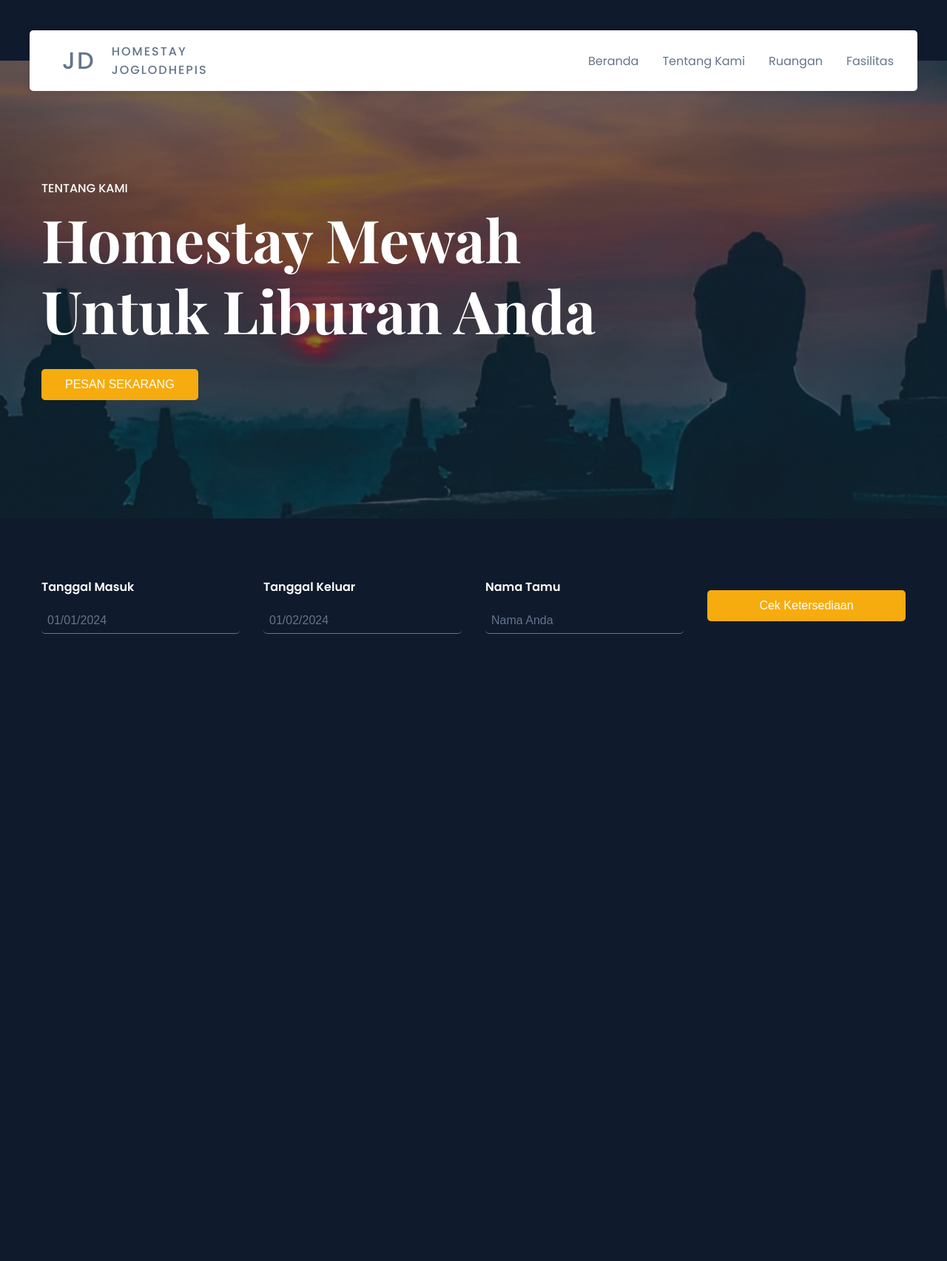
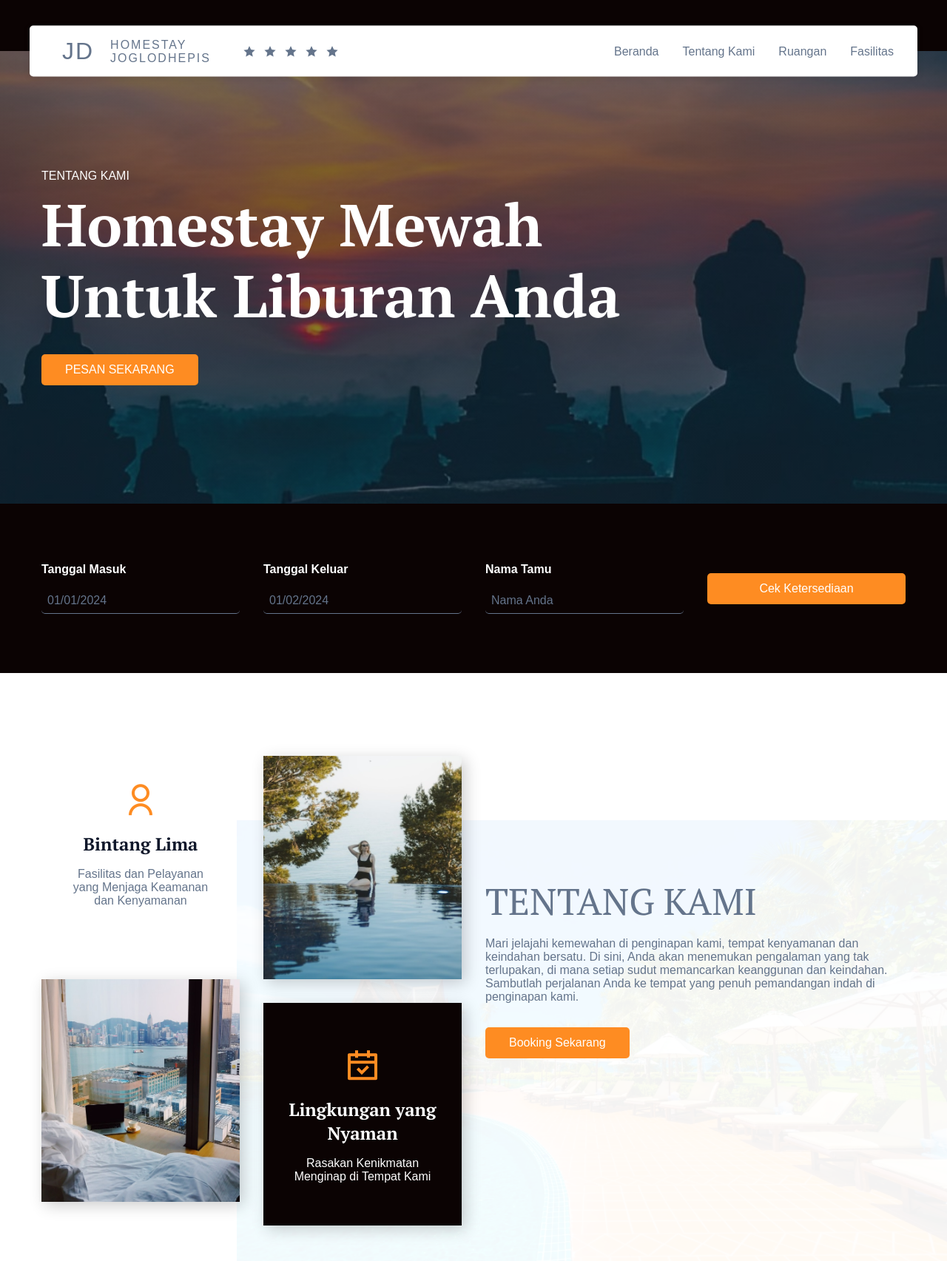
Before and after one commit to pradiptadewan/UTS-PEMOGRAMAN-WEB, a PHP site: page / in a window 1280 px wide. Shown: the whole page at 74% size. Before the commit the page ends 857 px from the top, so only its background shows below. Run offline with PHP 8.4, Linux system fonts and the light colour scheme.

Commit message:
Lanjutan Bagian About/Tentang Kami

```diff
--- a/index.html
+++ b/index.html
@@ -3,13 +3,11 @@
   <head>
     <meta charset="UTF-8" />
     <meta name="viewport" content="width=device-width, initial-scale=1.0" />
-    <link
-      href="https://cdn.jsdelivr.net/npm/remixicon@3.5.0/fonts/remixicon.css"
-      rel="stylesheet"
-    />
+    <link href="https://cdn.jsdelivr.net/npm/remixicon@3.5.0/fonts/remixicon.css" rel="stylesheet"/>
     <link rel="stylesheet" href="style.css" />
     <title>Homestay Joglo Dhepis</title>
   </head>
+
   <body>
     <nav>
       <div class="nav__bar">
@@ -17,6 +15,12 @@
           <div class="logo nav__logo">
             <div>JD</div>
             <span>HOMESTAY<br/>JOGLODHEPIS</span>
+            <div></div>
+            <i class="ri-star-fill"></i>
+            <i class="ri-star-fill"></i>
+            <i class="ri-star-fill"></i>
+            <i class="ri-star-fill"></i>
+            <i class="ri-star-fill"></i>
           </div>
           <div class="nav__menu__btn" id="menu-btn">
             <i class="ri-menu-line"></i>
@@ -54,7 +58,42 @@
             <label for="guests">Nama Tamu</label>
             <input type="text" placeholder="Nama Anda" />
           </div>
-          <button class="btn">Cek Ketersediaan</button>
+          <button class="btn" id="btn_book">Cek Ketersediaan</button>
         </form>
       </div>
     </section>
+
+    <section class="about" id="about">
+      <div class="section__container about__container">
+        <div class="about__grid">
+          <div class="about__image">
+            <img src="gambar/about1.jpg" alt="Joglo Dhepis">
+          </div>
+          <div class="about__card">
+            <span> <i class="ri-user-line"></i></span>
+            <h4>Bintang Lima</h4>
+            <p>
+              Fasilitas dan Pelayanan yang Menjaga Keamanan dan Kenyamanan
+            </p>
+          </div>
+          <div class="about__image">
+            <img src="gambar/about2.jpg" alt="Joglo Dhepis">
+          </div>
+          <div class="about__card">
+            <span><i class="ri-calendar-check-line"></i></span>
+            <h4>Lingkungan yang Nyaman</h4>
+            <p>Rasakan Kenikmatan Menginap di Tempat Kami</p>
+          </div>
+        </div>
+        <div class="about__content">
+          <p class="section__subheader" id="sub_about"> TENTANG KAMI</p>
+          <h2 class="section__header"></h2>
+          <p class="section__description">
+            Mari jelajahi kemewahan di penginapan kami, tempat kenyamanan dan keindahan bersatu.
+            Di sini, Anda akan menemukan pengalaman yang tak terlupakan, di mana setiap sudut memancarkan keanggunan dan keindahan.
+            Sambutlah perjalanan Anda ke tempat yang penuh pemandangan indah di penginapan kami.
+          </p>
+          <button class="btn">Booking Sekarang</button>
+        </div>
+      </div>
+    </section>
--- a/style.css
+++ b/style.css
@@ -1,14 +1,14 @@
-@import url("https://fonts.googleapis.com/css2?family=Playfair+Display:wght@600;700;800&family=Poppins:wght@400;500;600;700&display=swap");
+@import url('https://fonts.googleapis.com/css2?family=PT+Serif:ital,wght@0,400;0,700;1,400;1,700&display=swap');
 
 :root {
-  --primary-color: #0f1a2c;
-  --secondary-color: #f6ac0f;
+  --primary-color: #0b0303;
+  --secondary-color: #fe8c22;
   --text-dark: #0f172a;
   --text-light: #64748b;
   --extra-light: #f8fafc;
   --white: #ffffff;
   --max-width: 1200px;
-  --header-font: "Playfair Display", serif;
+  --header-font: "PT serif", serif;
 }
 
 * {
@@ -89,6 +89,11 @@
 .logo div {
   padding-inline: 12px;
   font-size: 2rem;
+}
+
+img{
+  width: 100%;
+  display: flex;
 }
 
 a {
@@ -221,6 +226,90 @@ nav {
   color: var(--text-light);
 }
 
+
+/* ABOUT */
+.about{
+  position: relative;
+  isolation: isolate;
+}
+
+#sub_about{
+  font-size: 50px;
+  font-family: "PT serif", serif;
+}
+
+.about::before{
+  position: absolute;
+  content: "";
+  bottom: 0;
+  right: 0;
+  height: 75%;
+  width: 100%;
+  background-image: url("gambar/aboutbg.jpg");
+  background-size: cover;
+  background-position: center center;
+  background-repeat: no-repeat;
+  opacity: 0.05;
+  z-index: -1;
+}
+
+.about__container{
+  display: grid;
+  gap: 4rem 2rem;
+}
+
+.about__grid{
+  display: grid;
+  gap: 1rem;
+}
+
+.about__card{
+  height: 100%;
+  padding: 2rem;
+  display: grid;
+  place-content: center;
+  text-align: center;
+}
+
+.about__card span{
+  margin-bottom: 1rem;
+  font-size: 3rem;
+  color: var(--secondary-color);
+}
+
+.about__card h4{
+  margin-bottom: 1rem;
+  font-size: 1.5rem;
+  font-weight: 800;
+  font-family: var(--header-font);
+  color: var(--text-dark);
+}
+
+.about__card p{
+  color: var(--text-light);
+}
+
+.about__card:nth-child(4) {
+  background-color: var(--primary-color);
+  box-shadow: 5px 5px 20px rgba(0, 0, 0, 0.2);
+}
+
+.about__card:nth-child(4) :is(h4, p){
+  color: var(--white);
+}
+
+.about__image img{
+  height: 100%;
+  object-fit: cover;
+  box-shadow: 5px 5px 20px rgba(0, 0, 0, 0.2);
+}
+
+.about__content .section__description{
+  margin-bottom: 2rem;
+}
+/* ABOUT */
+
+
 @media (width > 480px) {
   .about__grid {
     grid-template-columns: repeat(2, 1fr);
@@ -302,4 +391,20 @@ nav {
     grid-template-columns: repeat(4, 1fr);
     align-items: center;
   }
+
+  .about::before{
+    height: 75%;
+    width: 75%;
+  }
+
+  .about__container{
+    grid-template-columns: repeat(2, 1fr);
+    align-items: center;
+  }
 }
+
+@media (width > 1024px){
+  .about__grid{
+    gap: 2rem;
+  }
+}
```
Also changed, not shown: gambar/about--1.jpg (added), gambar/about--2.jpg (added), gambar/about--bg.jpg (added), gambar/about1.jpg (added), gambar/about2.jpg (added), gambar/aboutbg.jpg (added).
